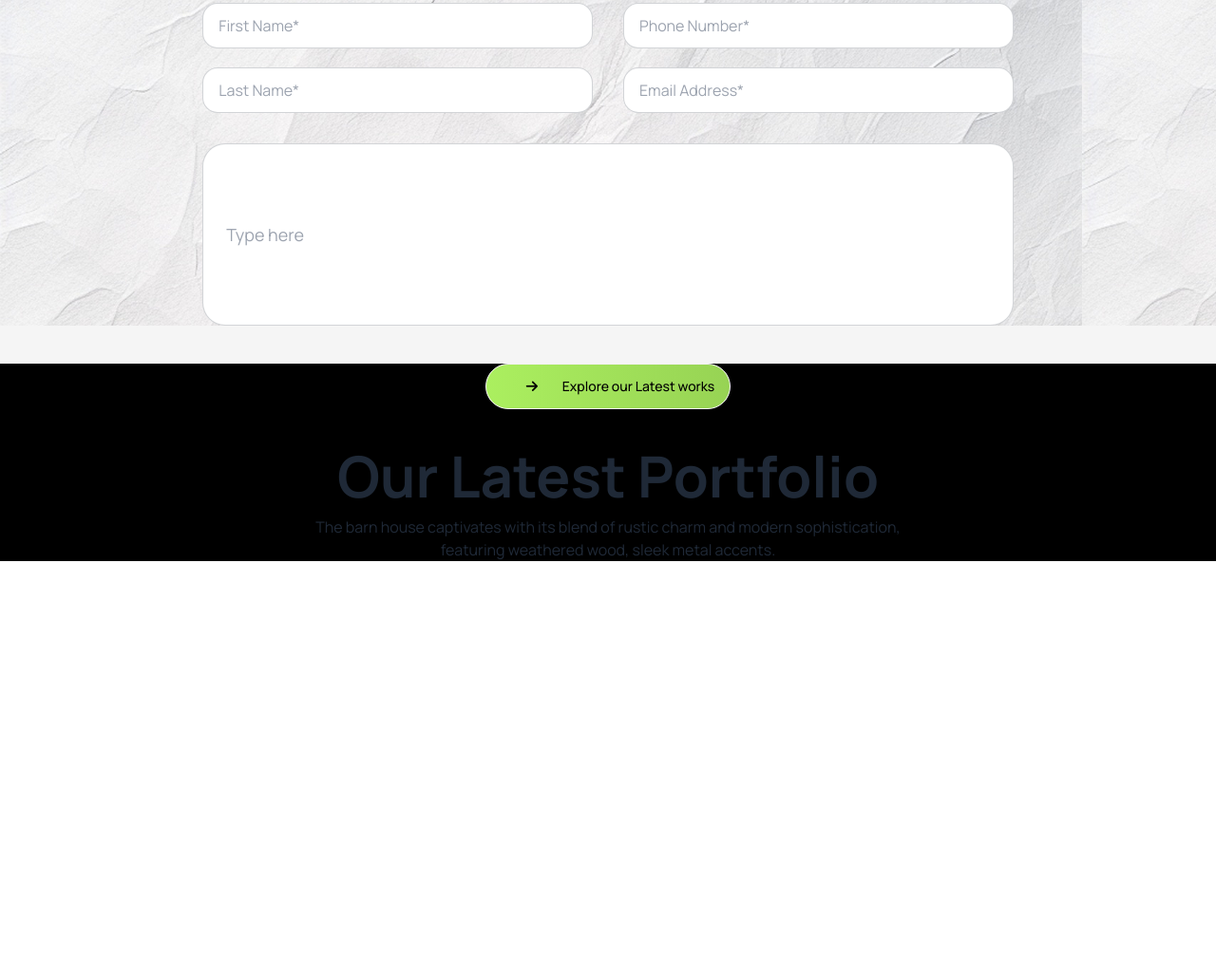
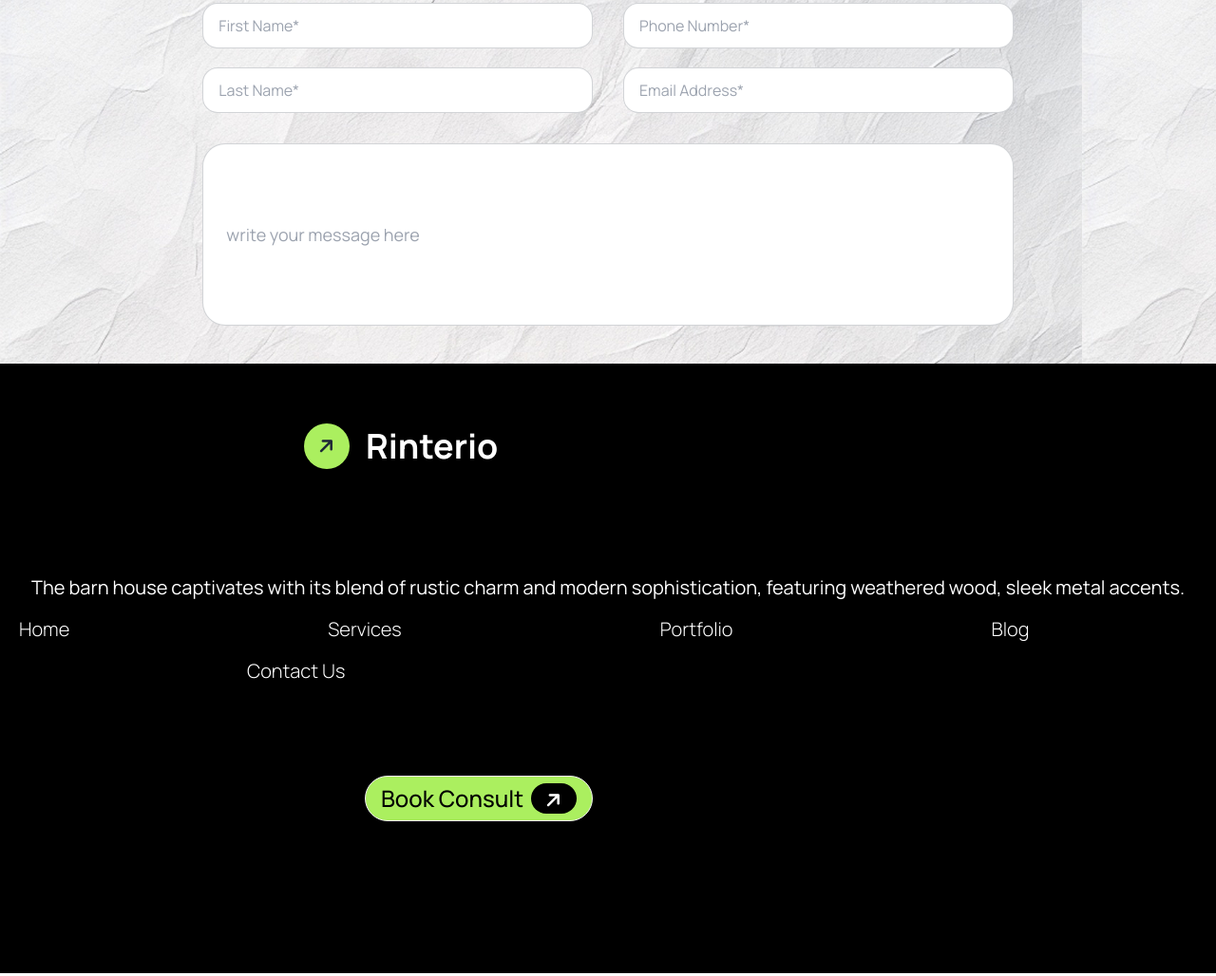
Before and after one commit to zeroxiru/B10-Assignment-03, a plain HTML site: page index.html in a window 1280 px wide. Shown: the part 3420-4448 px from the top of the page at 95% size. Before the commit the page ends 4011 px from the top, so only its background shows below. Drawn offline with nearby package versions, Linux system fonts and the light colour scheme.

Commit message:
finalizing the project before submitting

```diff
--- a/index.html
+++ b/index.html
@@ -330,8 +330,8 @@
                             <input type="text" placeholder="Phone Number*" class="input input-bordered w-full rounded-2xl" />
                             <input type="text" placeholder="Email Address*" class="input input-bordered w-full rounded-2xl" />
                         </div>
-                        <div class="lg:col-span-2">
-                            <input type="text" placeholder="Type here" class="input input-bordered input-lg w-full h-48 rounded-3xl" />
+                        <div class="lg:col-span-2 mb-10">
+                            <input type="text" placeholder="write your message here" class="input input-bordered input-lg w-full h-48 rounded-3xl" />
                         </div>
                     </div>
 
@@ -339,22 +339,35 @@
             </div>
           </section>
           <!-- Footer -->
-           <footer class="bg-black">
-          <section class=" md:container md:mx-auto">
-            <div class="space-y-3 mt-5">
-                <button class="btn text-center text-black text-md font-[500] rounded-3xl mx-auto mb-10 flex items-center justify-center bg-gradient-to-r from-[#ABEF5F] to-[#97D354] mt-10">
-                    <div class=" w-12 rounded-full ml-2 flex items-center justify-center">
-                        <i class="fa-solid fa-arrow-right text-sm text-black"></i>
-                    </div>
-                    Explore our Latest works
-                </button>
-                <h1 class="text-3xl lg:text-6xl font-bold text-center ">Our Latest Portfolio
-                </h1>
-                <p class="text-center">The barn house captivates with its blend of rustic charm and modern sophistication,<br>
-                    featuring weathered wood, sleek metal accents.</p>
+        <footer class="bg-black  mb-20">
+
+          <section class=" md:container md:mx-auto ">
+            <div class="navbar-start avatar placeholder flex items-center mx-auto ">
+            <div class="bg-[#ABEF5F] w-12 rounded-full items-center justify-center"><i class="fa-solid fa-arrow-right -rotate-45 text-xl "></i></div>
+            <div>
+               <a class="btn btn-ghost text-xl lg:text-4xl font-bold text-white">Rinterio</a>
+            </div>
+        </div>
+             <div class="">
+                <p class="text-xs mt-12 lg:text-xl text-center text-white">The barn house captivates with its blend of rustic charm and modern sophistication, featuring weathered wood, sleek metal accents.</p>
+             </div>
+
+             <div >
+                    <ul class="menu menu-horizontal px-1 text-xs lg:text-xl font-[300] text-white lg:space-x-60">
+                      <li class="hover:text-[#494949] hover:font-bold  duration-300 ease-in-out"><a>Home</a></li>
+                      <li class="hover:text-[#494949] hover:font-bold duration-300 ease-in-out "><a>Services</a></li>
+                      <li class="hover:text-[#494949] hover:font-bold  duration-300 ease-in-out"><a>Portfolio</a></li>
+                      <li class="hover:text-[#494949] hover:font-bo ld duration-300 ease-in-out"><a>Blog</a></li>
+                      <li class="hover:text-[#494949] hover:font-bold duration-300 ease-in-out"><a>Contact Us</a></li>
+                    </ul>
+                  </div>
+             </div>
+             <div class="my-20">
+                <button class="btn bg-[#ABEF5F] text-black lg:text-2xl font-[500] rounded-3xl ml-24 lg:ml-96 mb-40">Book Consult <div class="bg-black w-12 rounded-full"><i class="fa-solid fa-arrow-right -rotate-45 text-xl  text-white"></i></div></button>
+
              </div>
           </section>
-           </footer>
+     </footer>
 
     </main>
 </body>
```
